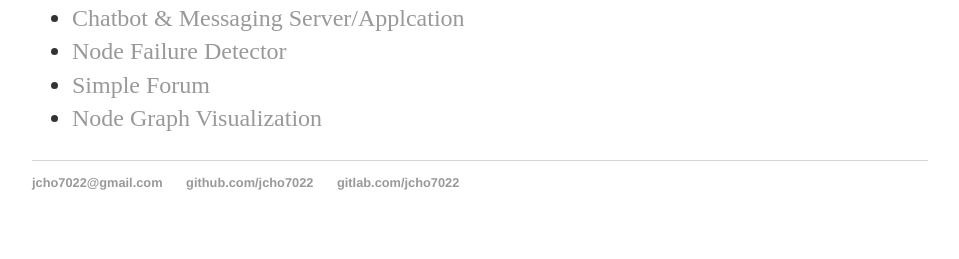
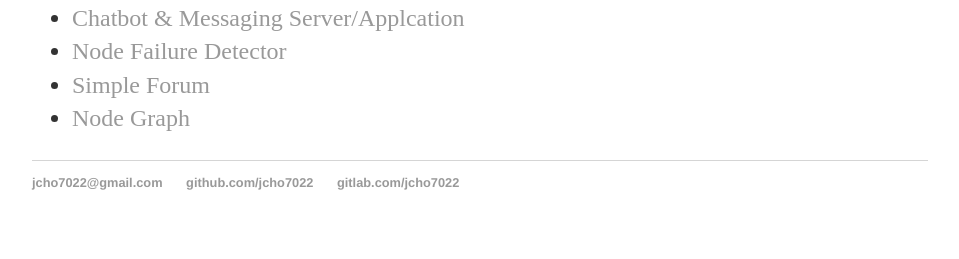
Before and after one commit to jcho7022/jcho7022.github.io, a Jekyll site: the page built from index.html, in a window 1280 px wide. Shown: the part 728-987 px from the top of the page, without its empty margins (160-1119 px from the left). Built offline with Jekyll 4.4.1, drawn with Linux system fonts in a browser that asks for light colours.

Commit message:
Update index.html

```diff
--- a/index.html
+++ b/index.html
@@ -19,6 +19,6 @@
  		<li> <a href="/projects/chatbot" title="Chatbot & Client App">Chatbot & Messaging Server/Applcation</a></li>
   		<li> <a href="/projects/fd" title="Failure Detector">Node Failure Detector</a></li>
   		<li> <a href="/projects/forum" title="Simple Forum">Simple Forum</a></li>
-		<li> <a href="/nodeGraph" title="Node Graph">Node Graph Visualization</a></li>
+		<li> <a href="/nodeGraph" title="Node Graph">Node Graph</a></li>
 	</ul>
 </div>
```
